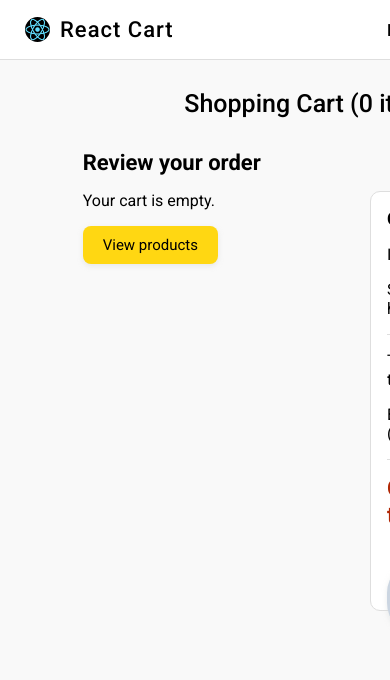
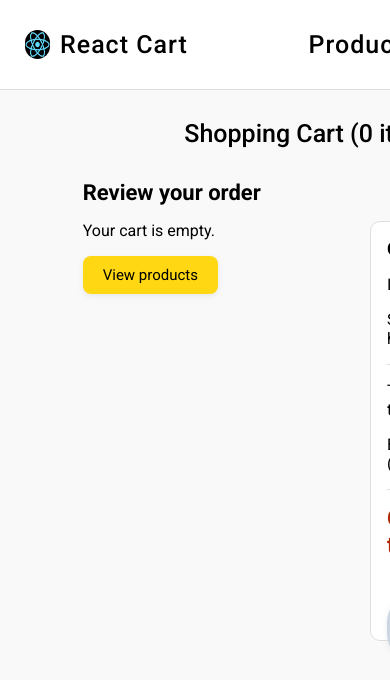
Before and after one commit to apoorvarao147/react-cart, a React (Create React App) app: page /cart in a window 390 px wide. Shown: the top 680 px of the page. Built offline with nearby package versions, Linux system fonts and the light colour scheme.

Commit message:
header progress bar media

```diff
--- a/src/components/addToCartButton/addToCartButton.scss
+++ b/src/components/addToCartButton/addToCartButton.scss
@@ -32,6 +32,7 @@
     font-size: 25px;
     font-weight: 500;
     border-radius: 25px;
+    padding: 0;
     > button {
       font-size: 25px;
       font-weight: 500;
--- a/src/components/header/header.scss
+++ b/src/components/header/header.scss
@@ -17,6 +17,7 @@
     >a {
       display: flex;
       gap: 10px;
+
       >img {
         background-color: black;
         border-radius: 30px;
@@ -29,8 +30,6 @@
         color: black;
       }
     }
-
-
 
     >ul {
       display: flex;
@@ -68,7 +67,6 @@
             font: 900 0.7rem "Roboto";
             border-radius: 50%;
           }
-
         }
       }
     }
@@ -77,9 +75,30 @@
 
 @media screen and (max-width: 920px) {
   .header {
+    height: 90px;
     padding: 0 25px;
-  > div > ul > li > a > p {
-    right: 12px;
+  > div {
+    font-size: 20px;
+
+    > a > h2 {
+      font-size: 25px;
+    }
+    > ul > li {
+      > a {
+        font-size: 25px;
+        > img {
+          width: 20px;
+        }
+        > p {
+          top: 45px;
+          right: 14px;
+        }
+      }
+      > p {
+        right: 12px;
+      }
+
+    }
   }
   }
 }
--- a/src/components/progressbar/ProgressBar.tsx
+++ b/src/components/progressbar/ProgressBar.tsx
@@ -23,11 +23,9 @@ const ProgressBar = () => {
   return (
     <div className="progressBar">
       <progress className="progress" value={progressVal} />
-      <div>
         <p>
           Subtotal: ${subTotal} / ${minPrice}
         </p>
-      </div>
       <div>
         <Link to={"/cart"}>
           <button
--- a/src/components/progressbar/progressBar.scss
+++ b/src/components/progressbar/progressBar.scss
@@ -48,7 +48,20 @@ progress::-webkit-progress-value {
 }
 
 @media screen and (max-width: 850px) {
+  .progressBar {
+    height: 90px;
+    .continue-button {
+      font-size: 1.2rem;
+      font-weight: 500;
+      height: 3rem;
+      border-radius: 25px;
+    }
+    > p {
+      font-size: 18px;
+      font-weight: 500;
+    }
+  }
   progress {
-    width: 40%;
+    width: 50%;
   }
 }
```
